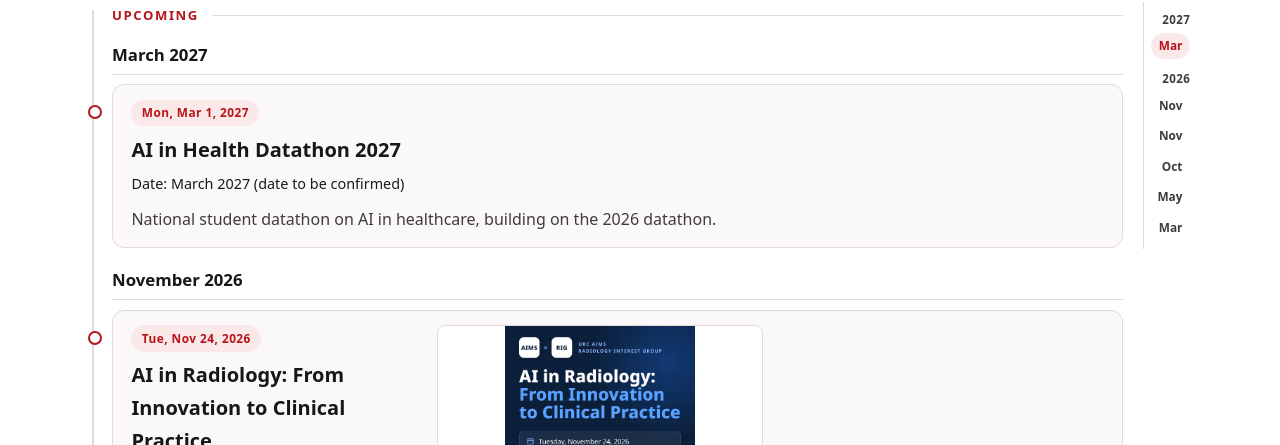
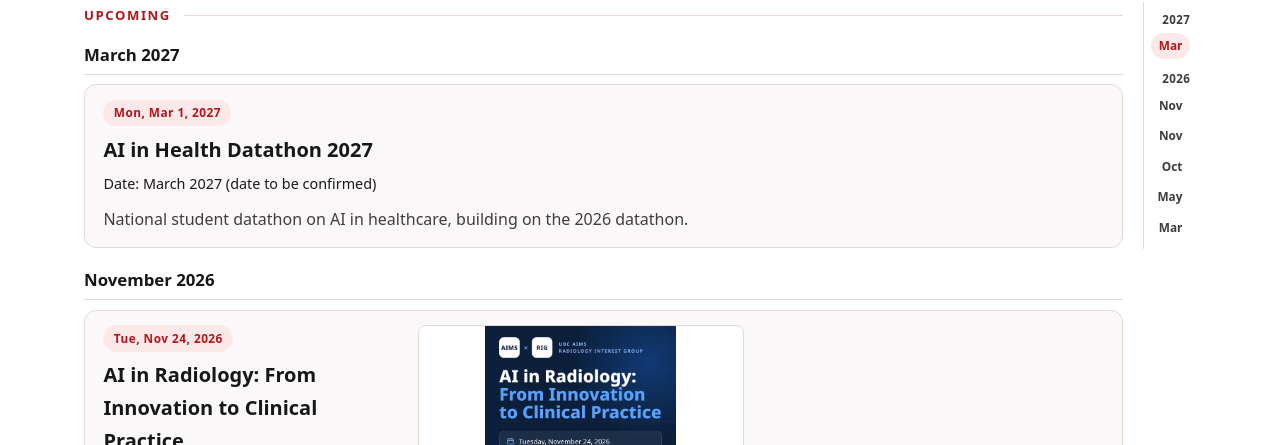
Before and after one commit to ArvinZaker/ubc-aims-website, a plain HTML site: page work.html in a window 1280 px wide. Shown: the part 355-800 px from the top of the page. Drawn offline with Linux system fonts and the light colour scheme; a script that the page names is missing.

Commit message:
Our Work timeline: one date navigation (right month scrubber), left line removed
Co-Authored-By: Claude Opus 5.5 <noreply@anthropic.com>

```diff
--- a/css/style.css
+++ b/css/style.css
@@ -463,21 +463,10 @@ section { margin: var(--size-3p5rem) 0; }
   gap: var(--size-1p25rem);
 }
 .timeline {
-  position: relative;
   display: flex;
   flex-direction: column;
   gap: var(--size-p75rem);
-  padding-left: var(--size-1p75rem);
   min-width: 0;
-}
-.timeline::before {
-  content: "";
-  position: absolute;
-  left: var(--size-p5rem);
-  top: var(--size-p5rem);
-  bottom: var(--size-p5rem);
-  width: var(--size-2px);
-  background: var(--line);
 }
 .timeline-scrubber {
   position: sticky;
@@ -575,22 +564,6 @@ section { margin: var(--size-3p5rem) 0; }
   grid-template-columns: minmax(var(--size-240px), 1fr) minmax(var(--size-326px), 2.3fr);
 }
 .timeline-item--no-media { grid-template-columns: 1fr; }
-.timeline .timeline-item::before {
-  content: "";
-  position: absolute;
-  left: var(--size-neg-25px);
-  top: var(--size-1p25rem);
-  width: var(--size-10px);
-  height: var(--size-10px);
-  border-radius: 50%;
-  background: var(--bg);
-  border: var(--size-2px) solid var(--accent);
-  transition: background-color var(--size-p2s);
-}
-.timeline .timeline-item:hover::before,
-.timeline .timeline-item:focus-within::before {
-  background: var(--accent);
-}
 .timeline-item:hover, .timeline-item:focus-within {
   border-color: var(--line-hover);
   box-shadow: 0 var(--size-8px) var(--size-24px) var(--shadow-card);
--- a/work.html
+++ b/work.html
@@ -7,7 +7,7 @@
   <meta name="description" content="UBC AIMS events, projects, and upcoming specialty sessions.">
   <title>Our Work | UBC AIMS</title>
   <link rel="icon" href="assets/ubc-aims-logo.jpg">
-  <link rel="stylesheet" href="css/style.css?v=4">
+  <link rel="stylesheet" href="css/style.css?v=5">
   <script src="js/main.js?v=4" defer></script>
 </head>
 <body>
```
Also changed, not shown: index.html (+1 -1 lines), resources.html (+1 -1 lines), specialties.html (+1 -1 lines).
